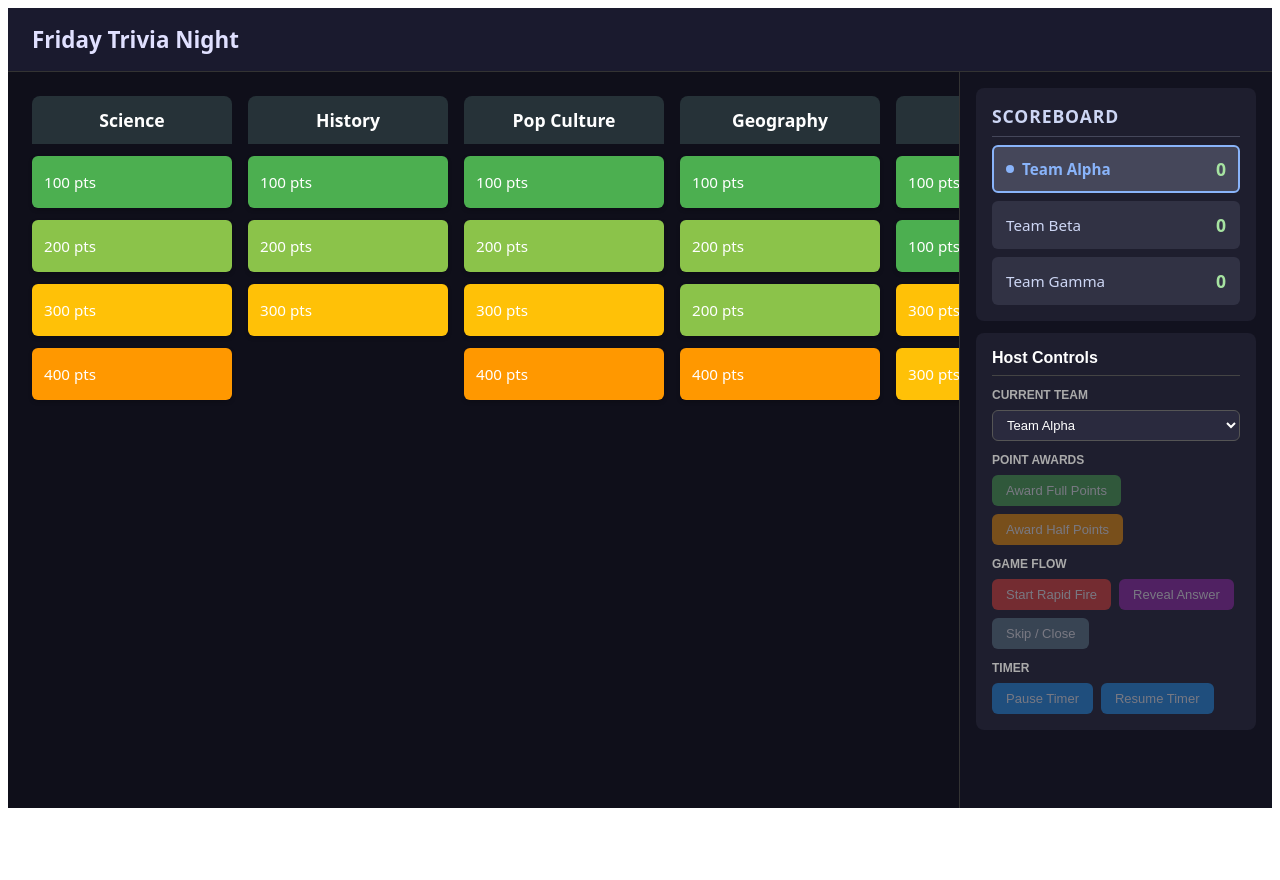
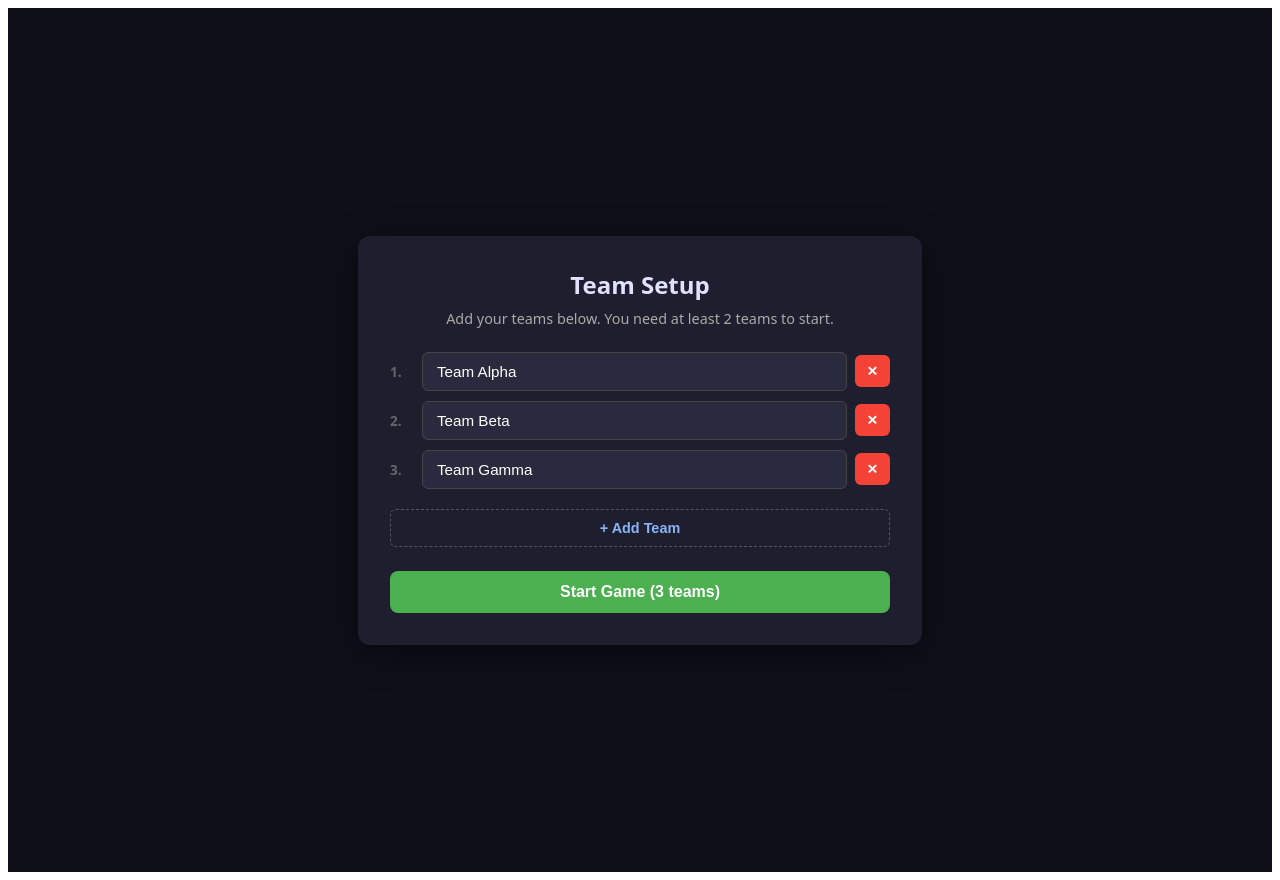
Before and after one commit to Paksh2909/jeopardy, a React (Vite) app: page / in a window 1280 px wide. Before the commit the page ends 816 px from the top, so only its background shows below. Built offline with nearby package versions, Linux system fonts and the light colour scheme.

Commit message:
feat: Add team setup screen before game start
When starting a new game, the host now sees a Team Setup screen where
they can add, remove, and rename teams (2-8 teams, unique names).
Clicking 'Start Fresh' from the resume dialog also routes through
team setup instead of using hardcoded team names.

```diff
--- a/src/App.tsx
+++ b/src/App.tsx
@@ -4,6 +4,7 @@ import { GameBoard } from './components/GameBoard';
 import { QuestionOverlay } from './components/QuestionOverlay';
 import { HostControlPanel } from './components/HostControlPanel';
 import Scoreboard from './components/Scoreboard';
+import { TeamSetup } from './components/TeamSetup';
 import { useTimer } from './hooks/useTimer';
 import { validateGameConfig } from './utils/validation';
 import { loadGameState } from './utils/persistence';
@@ -239,6 +240,7 @@ function AppContent() {
   } = useGameState();
 
   const [showResumeDialog, setShowResumeDialog] = useState(false);
+  const [showTeamSetup, setShowTeamSetup] = useState(false);
   const [validationErrors, setValidationErrors] = useState<string[]>([]);
   const [initialized, setInitialized] = useState(false);
 
@@ -255,15 +257,19 @@ function AppContent() {
     if (savedState) {
       setShowResumeDialog(true);
     } else {
-      startFreshGame();
+      setShowTeamSetup(true);
     }
     setInitialized(true);
     // eslint-disable-next-line react-hooks/exhaustive-deps
   }, []);
 
-  const startFreshGame = useCallback(() => {
-    // Validate config first
-    const validation = validateGameConfig(SAMPLE_CONFIG);
+  const startGameWithTeams = useCallback((teamNames: string[]) => {
+    const config: GameConfig = {
+      ...SAMPLE_CONFIG,
+      teams: teamNames.map((name) => ({ name })),
+    };
+
+    const validation = validateGameConfig(config);
     if (!validation.valid) {
       setValidationErrors(validation.errors);
       return;
@@ -271,7 +277,8 @@ function AppContent() {
 
     clearSavedGame();
     try {
-      initializeGame(SAMPLE_CONFIG);
+      initializeGame(config);
+      setShowTeamSetup(false);
     } catch (e: unknown) {
       if (e instanceof Error) {
         setValidationErrors([e.message]);
@@ -286,8 +293,8 @@ function AppContent() {
 
   const handleStartFresh = useCallback(() => {
     setShowResumeDialog(false);
-    startFreshGame();
-  }, [startFreshGame]);
+    setShowTeamSetup(true);
+  }, []);
 
   // Handle phase transitions for timer management
   useEffect(() => {
@@ -376,6 +383,15 @@ function AppContent() {
   }
 
   // Waiting for initialization
+  if (showTeamSetup) {
+    return (
+      <TeamSetup
+        initialTeams={['Team Alpha', 'Team Beta', 'Team Gamma']}
+        onStart={startGameWithTeams}
+      />
+    );
+  }
+
   if (!state) {
     return <div style={{ padding: '24px', color: '#fff' }}>Loading...</div>;
   }
--- /dev/null
+++ b/src/components/TeamSetup.tsx
@@ -0,0 +1,235 @@
+import React, { useState, useCallback } from 'react';
+
+export interface TeamSetupProps {
+  initialTeams?: string[];
+  onStart: (teamNames: string[]) => void;
+}
+
+const styles: Record<string, React.CSSProperties> = {
+  container: {
+    display: 'flex',
+    flexDirection: 'column',
+    alignItems: 'center',
+    justifyContent: 'center',
+    height: '100vh',
+    backgroundColor: '#0f0f1a',
+    color: '#ffffff',
+    fontFamily: 'system-ui, -apple-system, sans-serif',
+    padding: '2rem',
+  },
+  card: {
+    backgroundColor: '#1e1e2e',
+    borderRadius: '12px',
+    padding: '32px',
+    maxWidth: '500px',
+    width: '100%',
+    boxShadow: '0 8px 32px rgba(0,0,0,0.5)',
+  },
+  title: {
+    margin: '0 0 8px',
+    fontSize: '1.5rem',
+    fontWeight: 700,
+    color: '#e0e0ff',
+    textAlign: 'center',
+  },
+  subtitle: {
+    margin: '0 0 24px',
+    fontSize: '0.9rem',
+    color: '#aaa',
+    textAlign: 'center',
+  },
+  teamList: {
+    display: 'flex',
+    flexDirection: 'column',
+    gap: '10px',
+    marginBottom: '20px',
+  },
+  teamRow: {
+    display: 'flex',
+    gap: '8px',
+    alignItems: 'center',
+  },
+  teamInput: {
+    flex: 1,
+    padding: '10px 14px',
+    borderRadius: '6px',
+    border: '1px solid #444',
+    backgroundColor: '#2a2a3e',
+    color: '#fff',
+    fontSize: '0.95rem',
+    outline: 'none',
+  },
+  teamInputFocused: {
+    borderColor: '#89b4fa',
+  },
+  removeButton: {
+    padding: '8px 12px',
+    borderRadius: '6px',
+    border: 'none',
+    backgroundColor: '#F44336',
+    color: '#fff',
+    fontSize: '0.85rem',
+    fontWeight: 600,
+    cursor: 'pointer',
+  },
+  addButton: {
+    padding: '10px 16px',
+    borderRadius: '6px',
+    border: '1px dashed #555',
+    backgroundColor: 'transparent',
+    color: '#89b4fa',
+    fontSize: '0.9rem',
+    fontWeight: 600,
+    cursor: 'pointer',
+    width: '100%',
+    marginBottom: '24px',
+  },
+  startButton: {
+    padding: '12px 24px',
+    borderRadius: '8px',
+    border: 'none',
+    backgroundColor: '#4CAF50',
+    color: '#fff',
+    fontSize: '1rem',
+    fontWeight: 700,
+    cursor: 'pointer',
+    width: '100%',
+  },
+  startButtonDisabled: {
+    opacity: 0.5,
+    cursor: 'not-allowed',
+  },
+  error: {
+    color: '#ff8a80',
+    fontSize: '0.85rem',
+    margin: '0 0 12px',
+    textAlign: 'center',
+  },
+  teamNumber: {
+    color: '#666',
+    fontSize: '0.85rem',
+    fontWeight: 600,
+    minWidth: '24px',
+  },
+};
+
+export function TeamSetup({ initialTeams, onStart }: TeamSetupProps) {
+  const [teams, setTeams] = useState<string[]>(
+    initialTeams && initialTeams.length > 0
+      ? [...initialTeams]
+      : ['', '', '']
+  );
+  const [error, setError] = useState('');
+
+  const handleTeamChange = useCallback((index: number, value: string) => {
+    setTeams((prev) => {
+      const updated = [...prev];
+      updated[index] = value;
+      return updated;
+    });
+    setError('');
+  }, []);
+
+  const handleAddTeam = useCallback(() => {
+    if (teams.length >= 8) {
+      setError('Maximum 8 teams allowed');
+      return;
+    }
+    setTeams((prev) => [...prev, '']);
+  }, [teams.length]);
+
+  const handleRemoveTeam = useCallback((index: number) => {
+    if (teams.length <= 2) {
+      setError('Minimum 2 teams required');
+      return;
+    }
+    setTeams((prev) => prev.filter((_, i) => i !== index));
+    setError('');
+  }, [teams.length]);
+
+  const handleStart = useCallback(() => {
+    const trimmed = teams.map((t) => t.trim()).filter((t) => t.length > 0);
+
+    if (trimmed.length < 2) {
+      setError('Enter at least 2 team names');
+      return;
+    }
+
+    const uniqueNames = new Set(trimmed.map((n) => n.toLowerCase()));
+    if (uniqueNames.size !== trimmed.length) {
+      setError('Team names must be unique');
+      return;
+    }
+
+    setError('');
+    onStart(trimmed);
+  }, [teams, onStart]);
+
+  const handleKeyDown = useCallback((e: React.KeyboardEvent) => {
+    if (e.key === 'Enter') {
+      handleStart();
+    }
+  }, [handleStart]);
+
+  const validTeamCount = teams.filter((t) => t.trim().length > 0).length;
+  const canStart = validTeamCount >= 2;
+
+  return (
+    <div style={styles.container}>
+      <div style={styles.card} onKeyDown={handleKeyDown}>
+        <h1 style={styles.title}>Team Setup</h1>
+        <p style={styles.subtitle}>
+          Add your teams below. You need at least 2 teams to start.
+        </p>
+
+        {error && <p style={styles.error} data-testid="team-setup-error">{error}</p>}
+
+        <div style={styles.teamList} data-testid="team-list">
+          {teams.map((team, index) => (
+            <div key={index} style={styles.teamRow}>
+              <span style={styles.teamNumber}>{index + 1}.</span>
+              <input
+                style={styles.teamInput}
+                type="text"
+                value={team}
+                onChange={(e) => handleTeamChange(index, e.target.value)}
+                placeholder={`Team ${index + 1}`}
+                aria-label={`Team ${index + 1} name`}
+                data-testid={`team-input-${index}`}
+                autoFocus={index === 0}
+              />
+              <button
+                style={styles.removeButton}
+                onClick={() => handleRemoveTeam(index)}
+                aria-label={`Remove team ${index + 1}`}
+                data-testid={`remove-team-${index}`}
+              >
+                ✕
+              </button>
+            </div>
+          ))}
+        </div>
+
+        <button
+          style={styles.addButton}
+          onClick={handleAddTeam}
+          data-testid="add-team-button"
+        >
+          + Add Team
+        </button>
+
+        <button
+          style={{
+            ...styles.startButton,
+            ...(canStart ? {} : styles.startButtonDisabled),
+          }}
+          onClick={handleStart}
+          disabled={!canStart}
+          data-testid="start-game-button"
+        >
+          Start Game ({validTeamCount} teams)
+        </button>
+      </div>
+    </div>
+  );
+}
```
Also changed, not shown: 2 other files (tests, documents, lock files or other folders).
